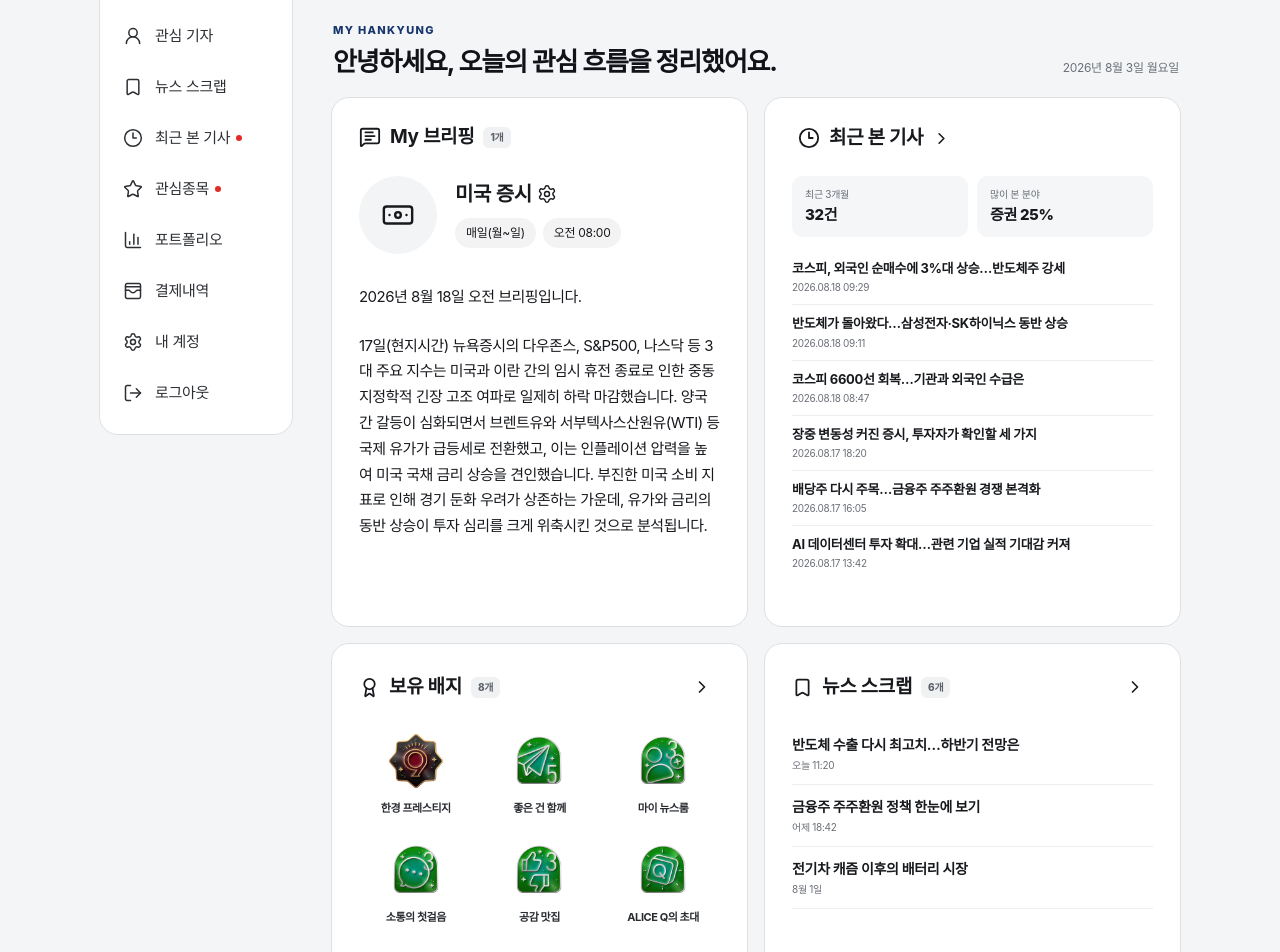
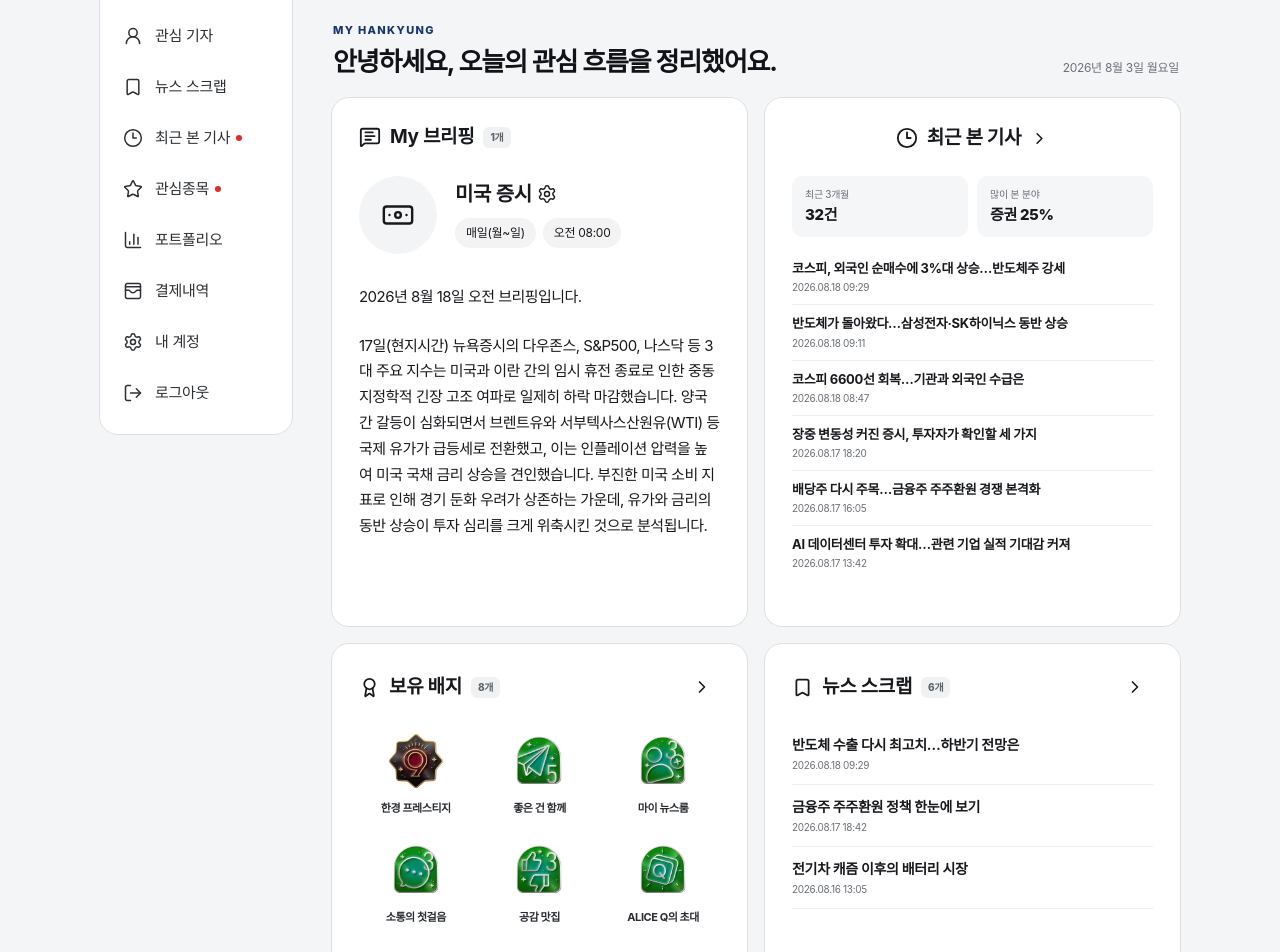
Before and after one commit to hktouchkim/myhankyung, a Next.js app: page / in a window 1280 px wide. Shown: the part 220-1172 px from the top of the page. Built offline with nearby package versions, Linux system fonts and the light colour scheme.

Commit message:
Align dashboard navigation and dates

```diff
--- a/app/globals.css
+++ b/app/globals.css
@@ -1440,16 +1440,24 @@ p {
 }
 
 .dashboard-recent-title-link {
-  display: inline-flex;
-  width: auto !important;
+  display: flex;
+  width: 100% !important;
   height: auto !important;
   align-items: center;
+  justify-content: space-between;
   gap: 9px;
   border-radius: 8px !important;
   text-align: left;
 }
 
-.dashboard-recent-title-link h2 {
+.dashboard-recent-title-copy {
+  display: inline-flex;
+  min-width: 0;
+  align-items: center;
+  gap: 9px;
+}
+
+.dashboard-recent-title-copy h2 {
   margin: 0;
   font-size: 19px;
 }
--- a/app/page.tsx
+++ b/app/page.tsx
@@ -1847,8 +1847,10 @@ function Dashboard({
         <article className="dashboard-card dashboard-recent-card">
           <div className="dashboard-card-title">
             <button className="dashboard-recent-title-link" type="button" onClick={onOpenRecent}>
-              <Clock3 size={22} />
-              <h2>최근 본 기사</h2>
+              <span className="dashboard-recent-title-copy">
+                <Clock3 size={22} />
+                <h2>최근 본 기사</h2>
+              </span>
               <ChevronRight size={19} aria-hidden="true" />
             </button>
           </div>
@@ -1900,9 +1902,9 @@ function Dashboard({
             <button type="button" aria-label="뉴스 스크랩 전체보기"><ChevronRight size={20} /></button>
           </div>
           <ul className="dashboard-news-list">
-            <li><strong>반도체 수출 다시 최고치…하반기 전망은</strong><small>오늘 11:20</small></li>
-            <li><strong>금융주 주주환원 정책 한눈에 보기</strong><small>어제 18:42</small></li>
-            <li><strong>전기차 캐즘 이후의 배터리 시장</strong><small>8월 1일</small></li>
+            <li><strong>반도체 수출 다시 최고치…하반기 전망은</strong><small>2026.08.18 09:29</small></li>
+            <li><strong>금융주 주주환원 정책 한눈에 보기</strong><small>2026.08.17 18:42</small></li>
+            <li><strong>전기차 캐즘 이후의 배터리 시장</strong><small>2026.08.16 13:05</small></li>
           </ul>
         </article>
 
```
Also changed, not shown: 1 other file (tests, documents, lock files or other folders).
